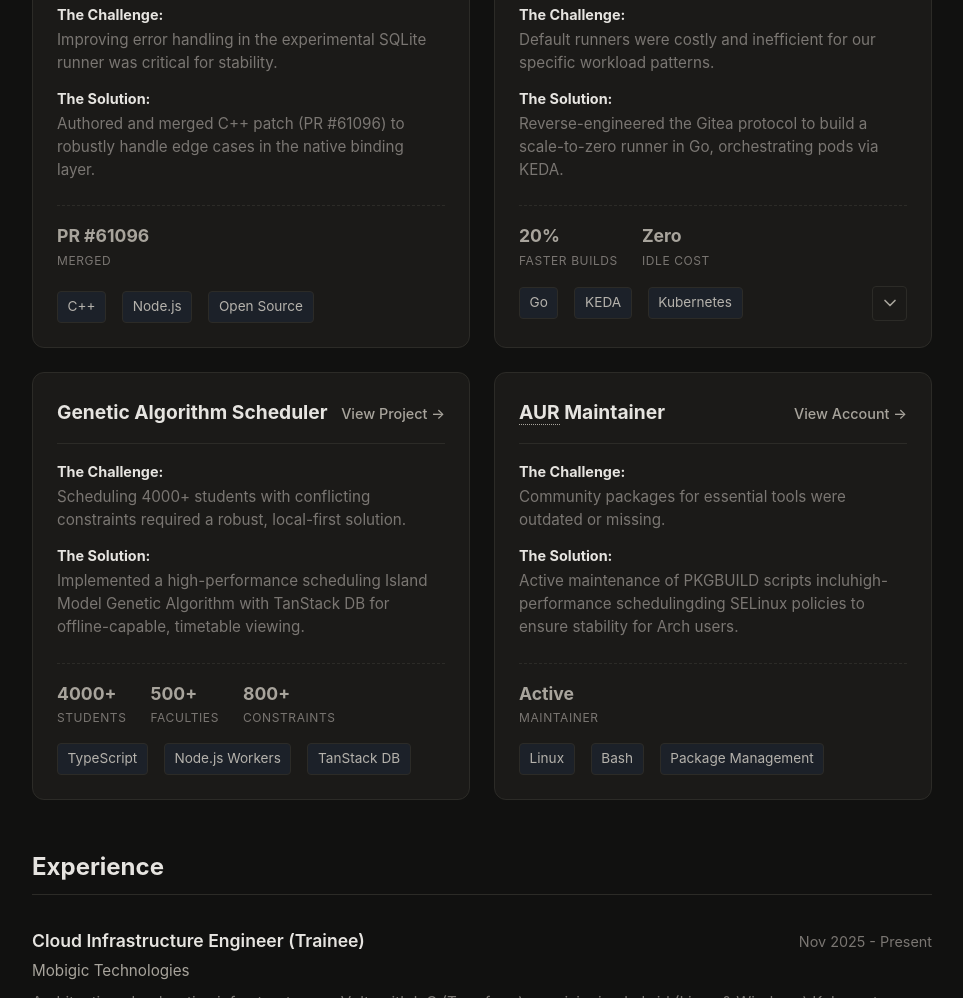
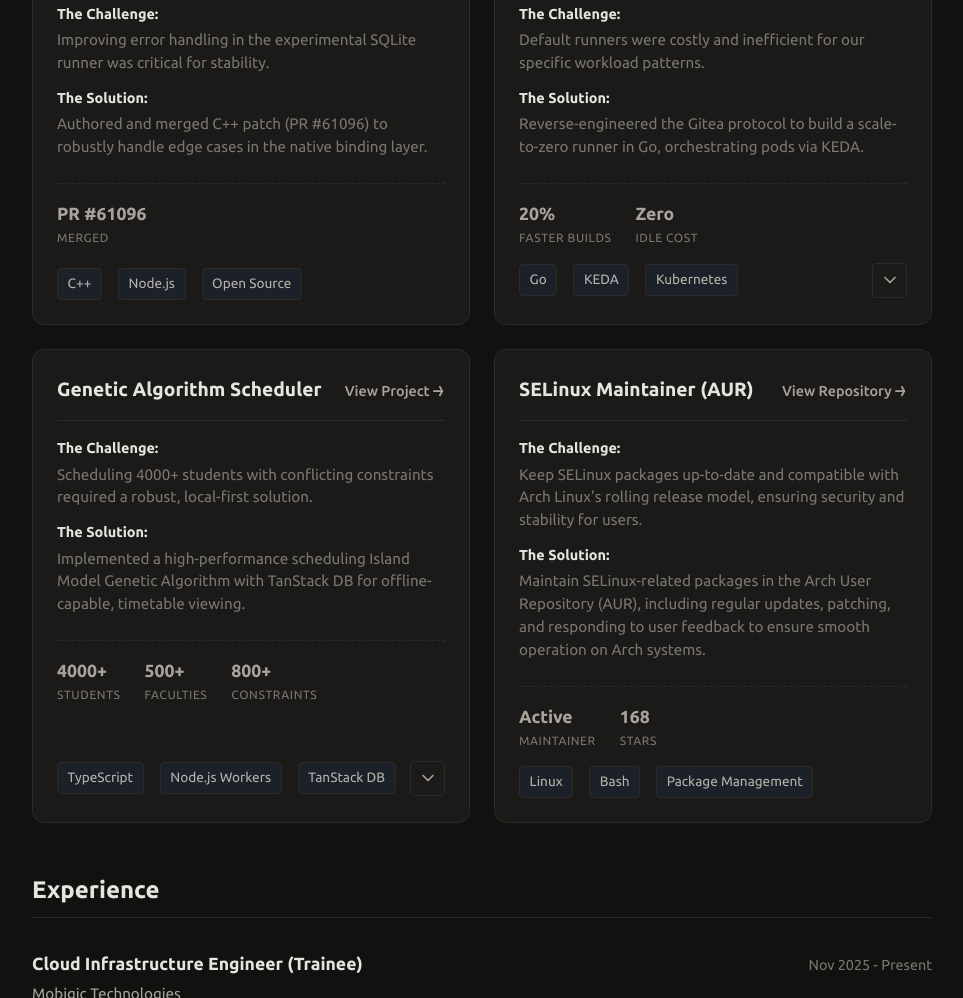
Before and after one commit to MatricalDefunkt/matricaldefunkt.github.io, an Astro site: page / in a window 1280 px wide. Shown: the part 1018-2016 px from the top of the page, without its empty margins (158-1121 px from the left). Built offline with nearby package versions, Linux system fonts and the light colour scheme; Astro itself is replaced by a stand-in of ours.

Commit message:
feat: add timetable manager project with image and update SELinux maintainer details

```diff
--- a/src/components/FeaturedWork.astro
+++ b/src/components/FeaturedWork.astro
@@ -51,17 +51,21 @@ const projects: Project[] = [
     ],
     link: "https://github.com/pranav-suri/timetable-manager-v3",
     linkText: "View Project",
+    image: "/timetable-manager.png",
   },
   {
-    title: "AUR Maintainer",
+    title: "SELinux Maintainer (AUR)",
     challenge:
-      "Community packages for essential tools were outdated or missing.",
+      "Keep SELinux packages up-to-date and compatible with Arch Linux's rolling release model, ensuring security and stability for users.",
     solution:
-      "Active maintenance of PKGBUILD scripts incluhigh-performance schedulingding SELinux policies to ensure stability for Arch users.",
+      "Maintain SELinux-related packages in the Arch User Repository (AUR), including regular updates, patching, and responding to user feedback to ensure smooth operation on Arch systems.",
     tech: ["Linux", "Bash", "Package Management"],
-    stats: [{ value: "Active", label: "Maintainer" }],
-    link: "https://aur.archlinux.org/account/matricaldefunkt",
-    linkText: "View Account",
+    stats: [
+      { value: "Active", label: "Maintainer" },
+      { value: "168", label: "Stars" },
+    ],
+    link: "https://github.com/archlinuxhardened/selinux",
+    linkText: "View Repository",
   },
 ];
 ---
@@ -91,7 +95,23 @@ const projects: Project[] = [
                 target="_blank"
                 rel="noopener noreferrer"
               >
-                {project.linkText || "View Code"} &rarr;
+                {project.linkText || "View Code"}{" "}
+                <svg
+                  xmlns="http://www.w3.org/2000/svg"
+                  width="12"
+                  height="12"
+                  viewBox="0 0 26 26"
+                  fill="none"
+                  stroke="currentColor"
+                  stroke-width="4"
+                  stroke-linecap="round"
+                  stroke-linejoin="round"
+                  aria-hidden="true"
+                  style="vertical-align: middle; display: inline-block;"
+                >
+                  <line x1="2" y1="11" x2="20" y2="11" />
+                  <polyline points="15 2 20 11 15 20" />
+                </svg>
               </a>
             )) ||
               (project.link === "#" && (
@@ -192,6 +212,15 @@ const projects: Project[] = [
   .project-link {
     font-size: 0.9rem;
     font-weight: 500;
+  }
+
+  a.project-link > svg {
+    translate: 0px 0;
+    transition: translate 0.2s ease;
+  }
+
+  a.project-link:hover > svg {
+    translate: 4px 0;
   }
 
   .project-section {
@@ -348,18 +377,29 @@ const projects: Project[] = [
     flex-shrink: 0; /* Don't shrink */
   }
 
+  .toggle-image-btn > svg {
+    translate: 0 0;
+    transition:
+      translate 0.2s ease,
+      transform 0.2s ease;
+  }
+
   .toggle-image-btn:hover {
     color: var(--text-color);
     border-color: var(--accent-color);
     background-color: #2c2b27;
   }
 
-  .toggle-image-btn svg {
-    transition: transform 0.3s ease;
+  .toggle-image-btn:hover > svg {
+    translate: 0 4px;
   }
 
   .toggle-image-btn.active svg {
     transform: rotate(180deg);
+  }
+
+  .toggle-image-btn.active:hover > svg {
+    translate: 0 -4px;
   }
 
   /* Tooltip for Chevron */
@@ -699,7 +739,20 @@ const projects: Project[] = [
 
     modalImg?.addEventListener("dblclick", (e) => {
       e.stopPropagation();
-      resetZoom();
+      if (scale === MIN_SCALE) {
+        // Zoom in to 3x centered on click position
+        const rect = modalImg.getBoundingClientRect();
+        const clickX = e.clientX - rect.left - rect.width / 3;
+        const clickY = e.clientY - rect.top - rect.height / 3;
+
+        scale = 2;
+        originX = -clickX;
+        originY = -clickY;
+        updateCursorClass();
+        scheduleTransform();
+      } else {
+        resetZoom();
+      }
     });
 
     // --- Touch: pinch to zoom + single-finger pan ---
--- a/src/layouts/Layout.astro
+++ b/src/layouts/Layout.astro
@@ -22,6 +22,12 @@ import "../styles/global.css";
     <meta name="viewport" content="width=device-width" />
     <meta name="color-scheme" content="dark" />
     <meta name="generator" content={Astro.generator} />
+    <link rel="preconnect" href="https://fonts.googleapis.com" />
+    <link rel="preconnect" href="https://fonts.gstatic.com" crossorigin />
+    <link
+      href="https://fonts.googleapis.com/css2?family=Ubuntu:ital,wght@0,300;0,400;0,500;0,700;1,300;1,400;1,500;1,700&display=swap"
+      rel="stylesheet"
+    />
     <title>{title}</title>
     <meta name="description" content={description} />
 
--- a/src/styles/global.css
+++ b/src/styles/global.css
@@ -9,7 +9,7 @@
 }
 
 body {
-  font-family: "Inter", system-ui, -apple-system, sans-serif;
+  font-family: "Ubuntu", system-ui, -apple-system, sans-serif;
   background-color: var(--bg-color);
   color: var(--text-color);
   line-height: 1.6;
```
Also changed, not shown: 1 other file.
